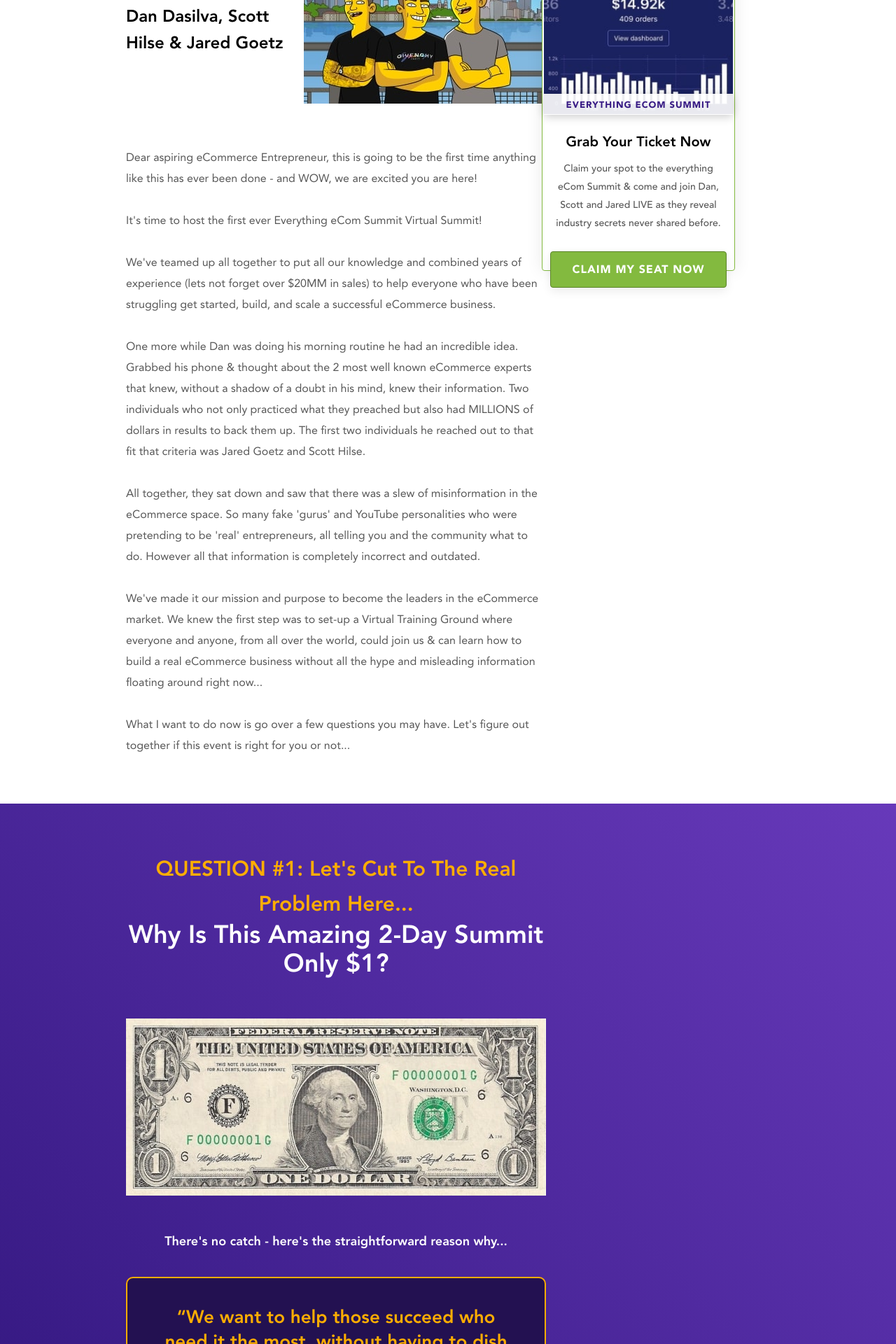
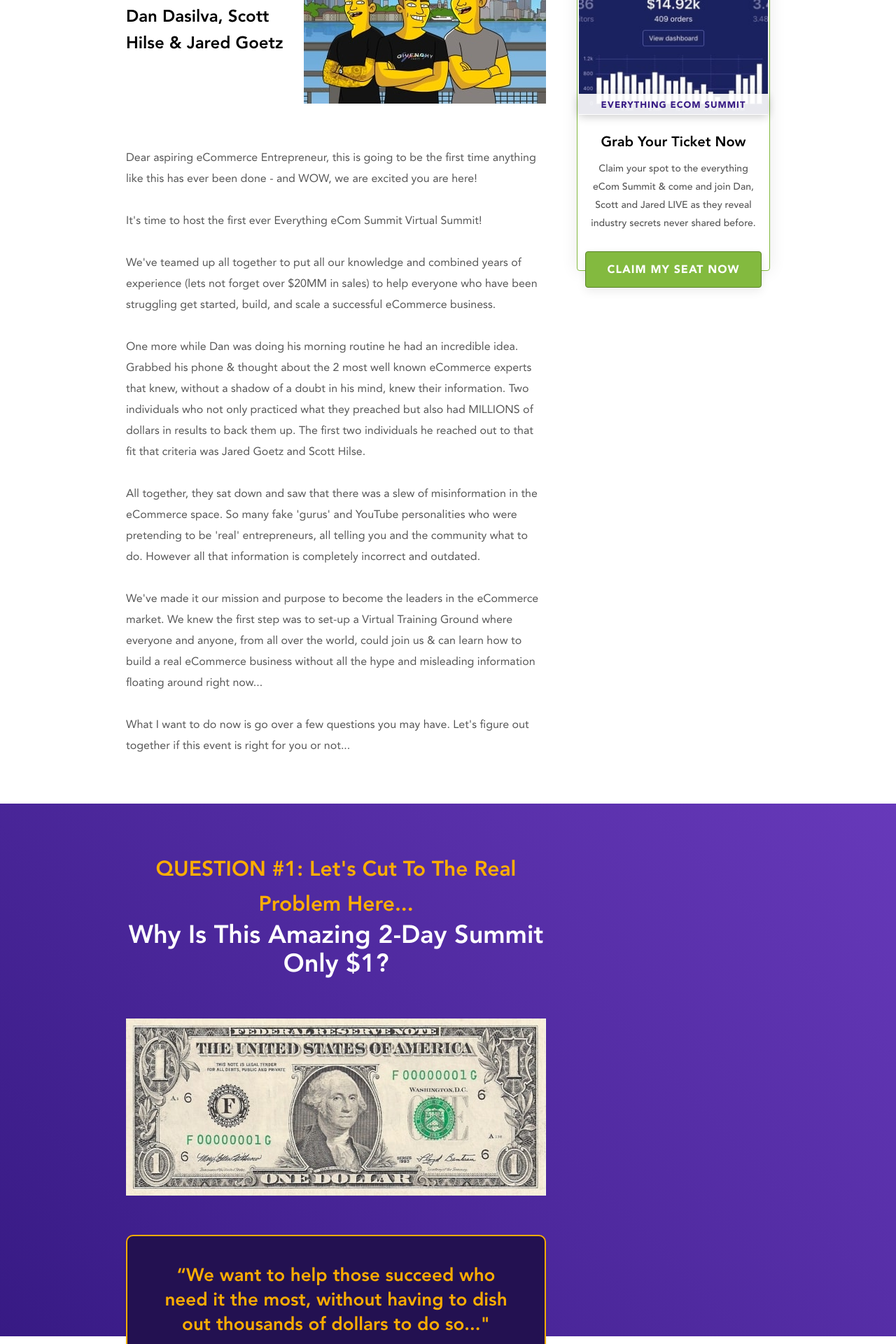
Before and after one commit to LypkaB/Ecom-summit, a PHP site: page / in a window 1280 px wide. Shown: the part 1760-3680 px from the top of the page at 70% size. Run offline with PHP 8.4, Linux system fonts and the light colour scheme.

Commit message:
Fixed issue with the sidebar on different screens

```diff
--- a/css/main.css
+++ b/css/main.css
@@ -64,13 +64,22 @@ a {
     text-decoration: none;
 }
 
-.container__first {
+.container {
     max-width: 920px;
     margin: 0 auto;
 }
 
-.container__second {
+.container__section {
     max-width: 600px;
+}
+
+.split-page {
+    display: -webkit-box;
+    display: -ms-flexbox;
+    display: flex;
+    -webkit-box-pack: justify;
+    -ms-flex-pack: justify;
+    justify-content: space-between;
 }
 
 /* -------------------------------------------------
@@ -289,80 +298,6 @@ h1 {
 }
 
 /* -------------------------------------------------
-	Sidebar
-   ------------------------------------------------- */
-.sidebar {
-    float: right;
-    width: 276px;
-    height: 485px;
-    margin-top: 67px;
-    padding: 2px;
-    border-radius: 4px;
-    border: 1px solid #83ba3f;
-    background-color: white;
-    -webkit-box-shadow: 0 0 24px rgba(0, 0, 0, 0.09);
-    box-shadow: 0 0 24px rgba(0, 0, 0, 0.09);
-    position: -webkit-sticky;
-    position: sticky;
-    top: 0;
-    right: 18%;
-    text-align: center;
-}
-
-.sidebar img {
-    width: 100%;
-}
-
-.sidebar span {
-    display: inline-block;
-}
-
-.sidebar span:nth-child(2) {
-    width: 270px;
-    padding-top: 10px;
-    padding-bottom: 5px;
-    box-shadow: 0 2px 14px rgba(0, 0, 0, 0.22);
-    background-color: rgba(255, 255, 255, 0.9);
-    position: absolute;
-    top: 231px;
-    left: 2px;
-    font-size: 13px;
-    font-weight: 900;
-    letter-spacing: 1px;
-    color: #371a84;
-    text-transform: uppercase;
-}
-
-.sidebar span:nth-child(3) {
-    margin-top: 25px;
-    font-size: 20px;
-    font-weight: 800;
-}
-
-.sidebar span:nth-child(4) {
-    margin-top: 12px;
-    padding: 0 15px;
-    font-size: 14px;
-    font-weight: 500;
-    line-height: 26px;
-    color: #565656;
-}
-
-.sidebar a {
-    display: inline-block;
-    margin-top: 27px;
-    padding: 17px 30px 14px 30px;
-    font-weight: 900;
-    letter-spacing: 1px;
-    color: white;
-    text-transform: uppercase;
-    box-shadow: 0 5px 14px rgba(0, 0, 0, 0.08);
-    border-radius: 4px;
-    border: 1px solid #5a8328;
-    background-color: #83ba3f;
-}
-
-/* -------------------------------------------------
 	About
    ------------------------------------------------- */
 .about {
@@ -401,11 +336,23 @@ h1 {
 /* -------------------------------------------------
 	Question #1
    ------------------------------------------------- */
+.section-bg {
+    width: 100%;
+    background-image: linear-gradient(226deg, #6739ba 0%, #371a84 100%);
+    position: absolute;
+    left: 0;
+}
+
+.question-1-bg,
+.question-2-bg {
+    height: 761px;
+}
+
 .question,
 .faq-title {
-    padding-bottom: 150px;
-    background-image: linear-gradient(226deg, #6739ba 0%, #371a84 100%);
+    padding-bottom: 90px;
     text-align: center;
+    position: relative;
 }
 
 .question__title span,
@@ -747,9 +719,84 @@ h1 {
 /* -------------------------------------------------
 	Proof
    ------------------------------------------------- */
+.proof-bg {
+    height: 824px;
+}
+
 .proof {
     height: 824px;
-    background-image: linear-gradient(225deg, #60449a 0%, #1a843d 100%);
+}
+
+/* -------------------------------------------------
+	Sidebar
+   ------------------------------------------------- */
+.sidebar {
+    width: 276px;
+    height: 485px;
+    margin-top: 67px;
+    padding: 2px;
+    border-radius: 4px;
+    border: 1px solid #83ba3f;
+    background-color: white;
+    -webkit-box-shadow: 0 0 24px rgba(0, 0, 0, 0.09);
+    box-shadow: 0 0 24px rgba(0, 0, 0, 0.09);
+    position: -webkit-sticky;
+    position: sticky;
+    top: 0;
+    text-align: center;
+}
+
+.sidebar img {
+    width: 100%;
+}
+
+.sidebar span {
+    display: inline-block;
+}
+
+.sidebar span:nth-child(2) {
+    width: 270px;
+    padding-top: 10px;
+    padding-bottom: 5px;
+    box-shadow: 0 2px 14px rgba(0, 0, 0, 0.22);
+    background-color: rgba(255, 255, 255, 0.9);
+    position: absolute;
+    top: 231px;
+    left: 2px;
+    font-size: 13px;
+    font-weight: 900;
+    letter-spacing: 1px;
+    color: #371a84;
+    text-transform: uppercase;
+}
+
+.sidebar span:nth-child(3) {
+    margin-top: 25px;
+    font-size: 20px;
+    font-weight: 800;
+}
+
+.sidebar span:nth-child(4) {
+    margin-top: 12px;
+    padding: 0 15px;
+    font-size: 14px;
+    font-weight: 500;
+    line-height: 26px;
+    color: #565656;
+}
+
+.sidebar a {
+    display: inline-block;
+    margin-top: 27px;
+    padding: 17px 30px 14px 30px;
+    font-weight: 900;
+    letter-spacing: 1px;
+    color: white;
+    text-transform: uppercase;
+    box-shadow: 0 5px 14px rgba(0, 0, 0, 0.08);
+    border-radius: 4px;
+    border: 1px solid #5a8328;
+    background-color: #83ba3f;
 }
 
 /* -------------------------------------------------
--- a/index.html
+++ b/index.html
@@ -17,7 +17,7 @@
 <body>
     <!-- Header -->
     <header>
-        <div class="container__first">
+        <div class="container">
             <div class="header__inner">
                 <div class="logo">
                     <a href="#!">
@@ -43,7 +43,7 @@
 
     <!-- Offer -->
     <section class="offer">
-        <div class="container__first">
+        <div class="container">
             <div class="offer__content">
                 <span>100% Virtual October</span>
                 <span>| 12th & 13th |</span>
@@ -56,7 +56,7 @@
 
     <!-- Banner -->
     <section class="banner">
-        <div class="container__first banner__container">
+        <div class="container banner__container">
             <h1>
                 Worlds Best eCommerce Entrepreneurs Reveal Exactly How You Can Start, Build & Scale Your Own eCom Empire...
             </h1>
@@ -85,7 +85,7 @@
 
     <!-- Team -->
     <section class="team">
-        <div class="container__first">
+        <div class="container">
             <div class="team__block">
                 <div class="team__block-item">
                     <img src="images/team/team-member-1.jpg" alt="team member">
@@ -115,22 +115,13 @@
         <!-- /.container -->
     </section>
 
-    <!-- Sidebar -->
-    <div class="sidebar">
-        <img src="images/sidebar-img.jpg" alt="sidebar image">
-        <span>Everything eCom Summit</span>
-        <span>Grab Your Ticket Now</span>
-        <span>
-            Claim your spot to the everything eCom Summit & come and join Dan, Scott and Jared LIVE as they reveal
-            industry secrets never shared before.
-        </span>
-        <a href="#!">Claim my seat now</a>
-    </div>
+    <!-- Split page -->
+    <div class="split-page container">
+        <div class="split-page__inner">
 
             <!-- About -->
             <section class="about">
-        <div class="container__first">
-            <div class="container__second">
+                <div class="container__section">
                     <div class="about__desc">
                         <span>From: The Desk of Dan Dasilva, Scott Hilse & Jared Goetz</span>
                         <img src="images/about-img-1.jpg" alt="about">
@@ -177,14 +168,14 @@
                     <!-- /.about__text -->
                 </div>
                 <!-- /.container-second -->
-        </div>
-        <!-- /.container-first -->
             </section>
+            <!-- /.about -->
 
             <!-- Question #1 -->
+            <div class="section__wrap">
+                <div class="section-bg question-1-bg"></div>
                 <section class="question">
-        <div class="container__first">
-            <div class="container__second">
+                    <div class="container__section">
                         <div class="question__title">
                             <span>QUESTION #1: Let's Cut To The Real Problem Here...</span>
                             <h2>Why Is This Amazing 2-Day Summit Only $1?</h2>
@@ -198,14 +189,14 @@
                         <!-- /.question-1__content -->
                     </div>
                     <!-- /.container__second -->
+                </section>
+                <!-- /.question #1-->
             </div>
-        <!-- /.container__first -->
-    </section>
+            <!-- /.section__wrap -->
 
             <!-- Answer #1 -->
             <section class="answer-1">
-        <div class="container__first">
-            <div class="container__second">
+                <div class="container__section">
                     <span class="answer-title">
                         “We want to help those succeed who need it the most, without having to dish out thousands of
                         dollars to do so..."
@@ -302,15 +293,15 @@
                     </div>
                     <!-- /.answer-1__info -->
                 </div>
-            <!-- /.container__second -->
-        </div>
-        <!-- /.container__first -->
+                <!-- /.container__section -->
             </section>
+            <!-- /.answer-1 -->
 
             <!-- Question #2 -->
+            <div class="section__wrap">
+                <div class="section-bg question-2-bg"></div>
                 <section class="question">
-        <div class="container__first">
-            <div class="container__second">
+                    <div class="container__section">
                         <div class="question__title">
                             <span>QUESTION #2:</span>
                             <h2>Who Are The Experts Teaching This 7 Hour Virtual Training?</h2>
@@ -335,15 +326,15 @@
                         </div>
                         <!-- /.question-2__text -->
                     </div>
-            <!-- /.container__second -->
+                    <!-- /.container__section -->
+                </section>
+                <!-- /.question #2 -->
             </div>
-        <!-- /.container__first -->
-    </section>
+            <!-- /.section__wrap -->
 
             <!-- Answer #2 -->
             <section class="answer-2">
-        <div class="container__first">
-            <div class="container__second">
+                <div class="container__section">
                     <span class="answer-title answer-2-title">
                         Our Keynote Speakers: <br>
                         World Famous Industry Heavyweights...
@@ -365,29 +356,31 @@
                     </div>
                     <!-- /.answer-2__content -->
                 </div>
-            <!-- /.container__second -->
-        </div>
-        <!-- /.container__first -->
+                <!-- /.container__section -->
             </section>
+            <!-- /.answer-2 -->
 
             <!-- Results -->
+            <div class="section__wrap">
+                <div class="section-bg results-bg"></div>
                 <section class="results">
-        <div class="container__first">
-            <div class="container__second">
+                    <div class="container__section">
                         <div class="results__content">
                             <span>*Results may not be typical nor expected.</span>
                         </div>
                         <!-- /.results__content -->
                     </div>
-            <!-- /.container__second -->
+                    <!-- /.container__section -->
+                </section>
+                <!-- /.results -->
             </div>
-        <!-- /.container__first -->
-    </section>
+            <!-- /.section__wrap -->
 
             <!-- Question #3 -->
+            <div class="section__wrap">
+                <div class="section-bg question-3-bg"></div>
                 <section class="question">
-        <div class="container__first">
-            <div class="container__second">
+                    <div class="container__section">
                         <div class="question__title">
                             <span>QUESTION #3:</span>
                             <h2>What Will I Learn During The ##Everything eCom Summit?</h2>
@@ -412,15 +405,15 @@
                         </div>
                         <!-- /.question-2__text -->
                     </div>
-            <!-- /.container__second -->
+                    <!-- /.container__section -->
+                </section>
+                <!-- /.question #3 -->
             </div>
-        <!-- /.container__first -->
-    </section>
+            <!-- /.section__wrap -->
 
             <!-- Answer #3 -->
             <section class="answer-3">
-        <div class="container__first">
-            <div class="container__second">
+                <div class="container__section">
                     <span class="answer-title answer-3-title">
                         Most people will attend and do nothing. We WANT YOU to attend, take notes, and most importantly we
                         want you to implement the same day to see instant results!
@@ -447,30 +440,30 @@
                     </div>
                     <!-- /.answer-3__content -->
                 </div>
-            <!-- /.container__second -->
-        </div>
-        <!-- /.container__first -->
+                <!-- /.container__section -->
             </section>
+            <!-- /.answer-3 -->
 
             <!-- Question #4 -->
-    <section class="question question-4">
-        <div class="container__first">
-            <div class="container__second">
+            <div class="section__wrap">
+                <div class="section-bg question-4-bg"></div>
+                <section class="question">
+                    <div class="container__section">
                         <div class="question__title">
                             <span>QUESTION #4:</span>
                             <h2>Why is it Completely Online?</h2>
                         </div>
                         <!-- /.question__title -->
                     </div>
-            <!-- /.container__second -->
+                    <!-- /.container__section -->
+                </section>
+                <!-- /.question #4 -->
             </div>
-        <!-- /.container__first -->
-    </section>
+            <!-- /.section__wrap -->
 
             <!-- Answer #4 -->
             <section class="answer-4">
-        <div class="container__first">
-            <div class="container__second">
+                <div class="container__section">
                     <div class="answer-4__text">
                         <span>Having an online conference makes it easy & affordable for everyone.</span>
                         <span>Normally for something like this you’d have to…</span>
@@ -506,30 +499,30 @@
                     </div>
                     <!-- /.buy__block -->
                 </div>
-            <!-- /.container__second -->
-        </div>
-        <!-- /.container__first -->
+                <!-- /.container__section -->
             </section>
+            <!-- /.answer-4 -->
 
             <!-- Question #5 -->
-    <section class="question question-5">
-        <div class="container__first">
-            <div class="container__second">
+            <div class="section__wrap">
+                <div class="section-bg question-4-bg"></div>
+                <section class="question">
+                    <div class="container__section">
                         <div class="question__title">
                             <span>QUESTION #5:</span>
                             <h2>Who's the #LurnSummit For?</h2>
                         </div>
                         <!-- /.question__title -->
                     </div>
-            <!-- /.container__second -->
+                    <!-- /.container__section -->
+                </section>
+                <!-- /.question #5 -->
             </div>
-        <!-- /.container__first -->
-    </section>
+            <!-- /.section__wrap -->
 
             <!-- Answer #5 -->
             <section class="answer-5">
-        <div class="container__first">
-            <div class="container__second">
+                <div class="container__section">
                     <div class="answer-5__text">
                         <span>There are 4 types of people we built this for:</span>
 
@@ -560,26 +553,26 @@
                     </div>
                     <!-- /.answer-5__text -->
                 </div>
-            <!-- /.container__second -->
-        </div>
-        <!-- /.container__first -->
+                <!-- /.container__section -->
             </section>
+            <!-- /.answer-5 -->
 
             <!-- F.A.Q. title-->
+            <div class="section__wrap">
+                <div class="section-bg faq-bg"></div>
                 <section class="faq-title">
-        <div class="container__first">
-            <div class="container__second">
+                    <div class="container__section">
                         <span class="faq-text">Frequently Asked Questions:</span>
                     </div>
-            <!-- /.container__second -->
+                    <!-- /.container__section -->
+                </section>
+                <!-- /.faq-title -->
             </div>
-        <!-- /.container__first -->
-    </section>
+            <!-- /.section__wrap -->
 
             <!-- F.A.Q. -->
             <section class="faq">
-        <div class="container__first">
-            <div class="container__second">
+                <div class="container__section">
                     <div class="faq__text">
                         <span class="faq-question">
                             “I don’t know much (ok almost zero) about technology. Is the Virtual #LurnSummit for me?”
@@ -629,25 +622,44 @@
                         <span>Still thinking if this is right for you?</span>
                     </div>
                 </div>
-            <!-- /.container__second -->
-        </div>
-        <!-- /.container__first -->
+                <!-- /.container__section -->
             </section>
+            <!-- /.faq -->
 
             <!-- Proof -->
+            <div class="section__wrap">
+                <div class="section-bg proof-bg"></div>
                 <section class="proof">
-        <div class="container__first">
-            <div class="container__second">
+                    <div class="container__section">
 
                     </div>
-            <!-- /.container__second -->
+                    <!-- /.container__section -->
+                </section>
+                <!-- /.proof -->
             </div>
-        <!-- /.container__first -->
-    </section>
+            <!-- /.section__wrap -->
+
+        </div>
+        <!-- /.split-page__inner -->
+
+        <!-- Sidebar -->
+        <div class="sidebar">
+            <img src="images/sidebar-img.jpg" alt="sidebar image">
+            <span>Everything eCom Summit</span>
+            <span>Grab Your Ticket Now</span>
+            <span>
+                Claim your spot to the everything eCom Summit & come and join Dan, Scott and Jared LIVE as they reveal
+                industry secrets never shared before.
+            </span>
+            <a href="#!">Claim my seat now</a>
+        </div>
+        <!-- /.sidebar -->
+    </div>
+    <!-- /.split-page -->
 
     <!-- Footer -->
     <footer>
-        <div class="container__first">
+        <div class="container">
             <div class="footer__content">
                 <div class="footer__desc">
                     <span class="footer-title">Everything eCom Summit</span>
@@ -715,7 +727,7 @@
             </div>
             <!-- /.footer__info -->
         </div>
-        <!-- /.container__first -->
+        <!-- /.container -->
     </footer>
 
     <!-- Scripts -->
```
Also changed, not shown: other parts of css/main.css (+29 -4 lines). Lines whose indentation alone changed are shown as unchanged.
